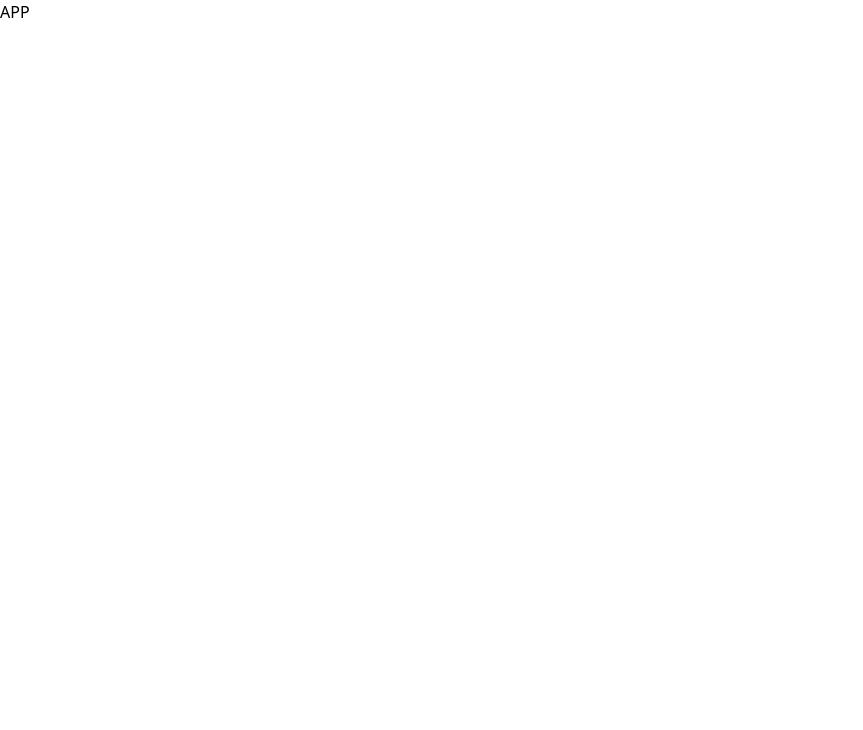
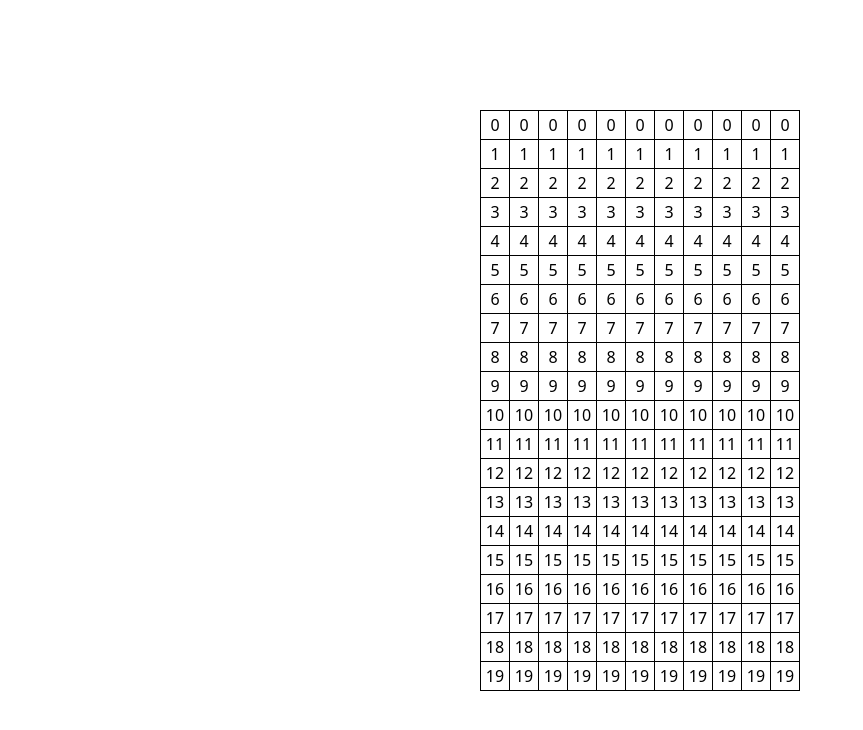
Before and after one commit to themythia/tic-tac-toe-v2, a React (Create React App) app: page / in a window 1280 px wide. Shown: the top 730 px of the page, without its empty margins (0-863 px from the left). Built offline with nearby package versions, Linux system fonts and the light colour scheme.

Commit message:
feat: add Container & Button components

```diff
--- a/src/App.js
+++ b/src/App.js
@@ -1,5 +1,23 @@
+import Button from './components/Button';
+import Container from './components/Container';
+import GameWrapper from './contexts/GameContext';
+
 const App = () => {
-  return <div>APP</div>;
+  return (
+    <GameWrapper>
+      <div className='w-screen min-h-screen h-full flex justify-center items-center'>
+        <Container>
+          {[...Array(220)].map((_, index) => (
+            <Button
+              key={index}
+              column={index % 11}
+              row={Math.floor(index / 11)}
+            />
+          ))}
+        </Container>
+      </div>
+    </GameWrapper>
+  );
 };
 
 export default App;
--- /dev/null
+++ b/src/components/Button.jsx
@@ -0,0 +1,13 @@
+import { useContext } from 'react';
+import { GameContext } from '../contexts/GameContext';
+
+const Button = ({ row, column }) => {
+  const { gameState } = useContext(GameContext);
+
+  return (
+    <button className='w-[29px] h-[29px] border-b border-r border-black flex justify-center items-center'>
+      {row}
+    </button>
+  );
+};
+export default Button;
--- /dev/null
+++ b/src/components/Container.jsx
@@ -0,0 +1,9 @@
+const Container = ({ children }) => {
+  //grid grid-cols-11 grid-rows-[repeat(20,_minmax(0,_1fr))]
+  return (
+    <div className='flex flex-row flex-wrap min-w-80 w-80 border-t border-l border-black'>
+      {children}
+    </div>
+  );
+};
+export default Container;
```
